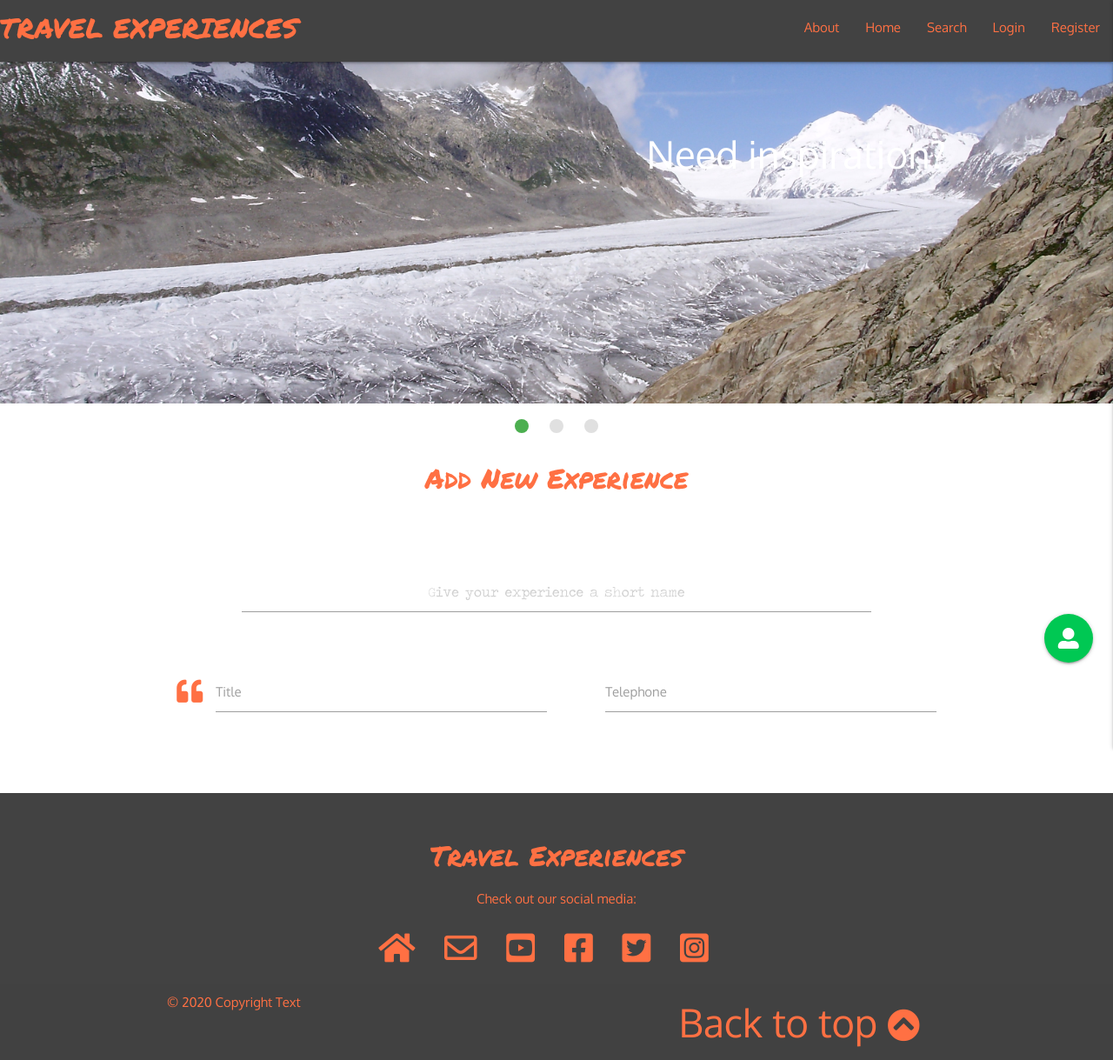
After one commit to Vlad-404/travel_experiences, a Flask app: page /add_experience in a window 1280 px wide. The commit adds this page. Shown: the whole page at 87% size. Run offline with Flask 2, Linux system fonts and the light colour scheme; some libraries are stand-ins or nearby versions.

Commit message:
Added and formatted title for add experiences

```diff
--- a/app.py
+++ b/app.py
@@ -110,6 +110,11 @@ def logout():
     return redirect (url_for("experiences_home"))
 
 
+@app.route("/add_experience")
+def add_experience():
+    return render_template("add_experience.html")
+
+
 if __name__ == "__main__":
     app.run(host=os.environ.get("IP"),
             port=int(os.environ.get("PORT")),
--- a/static/css/style.css
+++ b/static/css/style.css
@@ -2,7 +2,7 @@
 
 @font-face {
     font-family: 'typewritter';
-    src: url('../static/fonts/typewritter.woff') format("woff");
+    src: url('/static/fonts/typewritter.woff') format("woff");
 }
 
 /* base */
@@ -80,3 +80,9 @@ body {
 .card-xl {
     max-height: 600px;
 }
+
+/* Adding new experience */
+
+.above-margin {
+    margin-top: 20px;
+}
--- /dev/null
+++ b/templates/add_experience.html
@@ -0,0 +1,34 @@
+{% extends "base.html" %}
+{% block content %}
+
+    <h3 class="color-orange marker-font center-align">Add New Experience</h3>
+
+    <!-- <input type="text"><input type="submit" value="Submit" class="col s12"> -->
+    <div class="container">
+        <!-- Title -->
+        <div class="row">
+            <div class="col s12 m10 offset-m1 l10 offset-l1 xl10 offset-xl1">
+                <h1 class="typewritter-font"><strong><input id="title" placeholder="Give your experience a short name" type="text" class="validate typewritter-font center-align"></strong></h1>
+            </div>
+        </div>
+        <!-- Input fields -->
+        <div class="row">
+            <form class="col s12">
+			<div class="row">
+				<div class="input-field col s6">
+					<i class="fas fa-quote-left prefix color-orange"></i>
+					<input id="icon_prefix" type="text" class="validate">
+					<label for="icon_prefix">Title</label>
+				</div>
+				<div class="input-field col s6">
+					<i class="prefix"></i>
+					<input id="icon_telephone" type="tel" class="validate">
+					<label for="icon_telephone">Telephone</label>
+				</div>
+			</div>
+		</form>
+        </div>
+      </div>
+    </div>
+
+{% endblock %}
--- a/templates/base.html
+++ b/templates/base.html
@@ -27,7 +27,7 @@
                     <li><a href="#" class="color-orange oxygen-font">Search</a></li>
                     {% if session.user %}
                         <li><a href="{{ url_for('profile', username=session['user']) }}" class="color-orange oxygen-font">My Page</a></li>
-                        <li><a href="#" class="color-orange oxygen-font">Add New Experience</a></li>
+                        <li><a href="{{ url_for('add_experience') }}" class="color-orange oxygen-font">Add New Experience</a></li>
                         <li><a href="{{ url_for('logout') }}" class="color-orange oxygen-font">Logout</a></li>
                     {% else %}
                         <li><a href="{{ url_for('login') }}" data-target="modal1" class="color-orange oxygen-font modal-trigger">Login</a></li>
@@ -71,7 +71,7 @@
 			<li><a href="#" class="color-orange oxygen-font">Search</a></li>
             {% if session.user %}
                 <li><a href="{{ url_for('profile', username=session['user']) }}" class="color-orange oxygen-font">My Page</a></li>
-                <li><a href="#" class="color-orange oxygen-font">Add New Experience</a></li>
+                <li><a href="{{ url_for('add_experience') }}" class="color-orange oxygen-font">Add New Experience</a></li>
                 <li><a href="{{ url_for('logout') }}" class="color-orange oxygen-font">Logout</a></li>
             {% else %}
                 <li><a href="{{ url_for('login') }}" data-target="modal1" class="color-orange oxygen-font modal-trigger">Login</a></li>
@@ -148,7 +148,7 @@
         <p class="center-align green-text text-accent-4">{{session["user"]}}</p>
 		<ul>
 			{% if session.user %}
-                <li><a href="{{ url_for('profile', username=session['user']) }}" class="btn-floating tooltipped blue" data-position="left" data-tooltip="Add New Experience"><i class="fas fa-plus"></i></a></li>
+                <li><a href="{{ url_for('add_experience') }}" class="btn-floating tooltipped blue" data-position="left" data-tooltip="Add New Experience"><i class="fas fa-plus"></i></a></li>
                 <li class="oxygen-font"><a href="{{ url_for('profile', username=session['user']) }}" class="btn-floating tooltipped blue" data-position="left" data-tooltip="Your Profile"><i class="far fa-address-card"></i></a></li>
                 <li class="oxygen-font"><a href="{{ url_for('logout') }}" class="btn-floating tooltipped red" data-position="left" data-tooltip="Logout"><i class="fas fa-sign-out-alt"></i></a></li>
             {% else %}
--- a/templates/experiences_home.html
+++ b/templates/experiences_home.html
@@ -3,14 +3,14 @@
 
 <!-- title, search bar and sort tools -->
 <h1 class="center-align marker-font color-orange">Welcome to TRAVEL EXPERIENCES!</h1>
-
+    {% if session.user %}
     <div class="container">
         <div class="row">
             <!--<button class="btn-large red">Green</button>-->
             <button class="col align-right btn-large green">New experience</button>
         </div>
     </div>
-
+    {% endif %}
 <!-- Experiences slider -->
 <section class="borders">
     <div class="container">
```
